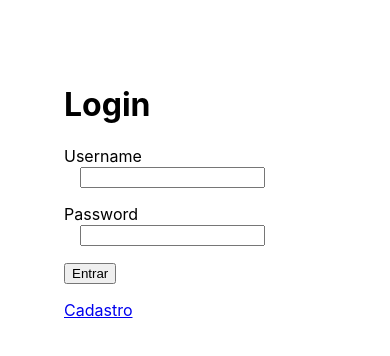
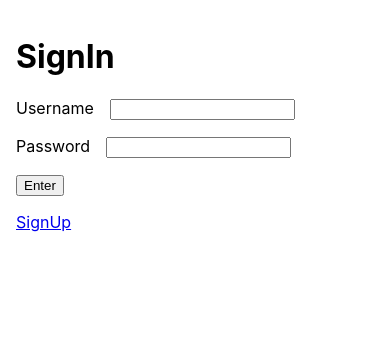
Before and after one commit to ulissesdvlopes/places-web, a React (Create React App) app: page /#/ in a window 390 px wide. Shown: the top 356 px of the page. Built offline with nearby package versions, Linux system fonts and the light colour scheme.

Commit message:
Adjusting texts and responsive design

```diff
--- a/src/App.css
+++ b/src/App.css
@@ -1,5 +1,5 @@
 main {
-  padding: 4rem;
+  padding: 1rem;
 }
 
 label {
@@ -19,7 +19,7 @@ input {
   border: 4px solid #aaa;
   margin: 1rem;
   padding: 0;
-  height: calc(100vh - 8rem);
+  height: calc(100vh - 2rem);
   display: flex;
   flex-direction: column;
   justify-content: space-between;
@@ -47,6 +47,15 @@ p.message {
   margin: 0.25rem;
 }
 
+.sender {
+  font-weight: 600;
+  color: #333;
+}
+
+.message-content {
+  font-family: serif;
+}
+
 p.message:last-child {
   padding-bottom: 10px;
 }
@@ -66,7 +75,10 @@ p.message:last-child {
   display: flex;
   align-items: stretch;
   flex: 1;
+}
 
+.chat-form label .label-text {
+  display: none;
 }
 
 .chat-form label input {
@@ -92,6 +104,13 @@ p.message:last-child {
 @media (min-width: 540px) {
   .chat-window {
     margin: 4rem;
+    height: calc(100vh - 8rem);
+  }
+  .chat-form label .label-text {
+    display: initial;
+  }
+  main {
+    padding: 4rem;
   }
 }
 
--- a/src/pages/LoginPage.js
+++ b/src/pages/LoginPage.js
@@ -31,7 +31,7 @@ const LoginPage = props => {
 
   return (
     <main>
-      <h1>Login</h1>
+      <h1>SignIn</h1>
       <form>
         <label>
           Username
@@ -41,9 +41,9 @@ const LoginPage = props => {
           Password
           <input type="password" name="password" onChange={onChange} value={payload.password} />
         </label>
-        <button onClick={send}>Entrar</button>
+        <button onClick={send}>Enter</button>
       </form>
-      <Link to="/register">Cadastro</Link>
+      <Link to="/register">SignUp</Link>
     </main>
   )
 }
--- a/src/pages/PlaceChatPage.js
+++ b/src/pages/PlaceChatPage.js
@@ -86,14 +86,17 @@ const PlaceChatPage = props => {
       <section className="messages" ref={messagesContainerRef}>
         {messages.map(item => (
           <p className="message" id={`${item.from}-${item.time}`}>
-            <span className="sender">{`<${item.from}>`} </span>{item.message}
+            <span className="sender">{`<${item.from}>`} </span>
+            <span className="message-content">{item.message}</span>
           </p>
         ))}
       </section>
 
       <form className="chat-form">
         <label>
-          message:
+          <span className="label-text">
+            message:
+          </span>
           <input
             value={message}
             onChange={e => setMessage(e.target.value)}
--- a/src/pages/PlacesListPage.js
+++ b/src/pages/PlacesListPage.js
@@ -1,11 +1,12 @@
 import React, { useEffect, useState } from 'react'
-import { Link } from 'react-router-dom';
+import { Link, useHistory } from 'react-router-dom';
 import { createPlace, getPlaces } from '../providers/apiProvider';
 
 const initialPayload = { name: "" }
 
 const PlacesListPage = props => {
 
+  const history = useHistory();
   const [user, setUser] = useState({});
   const [list, setList] = useState([]);
   const [payload, setPayload] = useState(initialPayload)
@@ -41,22 +42,28 @@ const PlacesListPage = props => {
     }
   }
 
+  const logout = () => {
+    localStorage.removeItem("user")
+    history.push("/")
+  }
+
   return (
     <main>
       <h1>Places</h1>
-      <p>Bem vindo, {user.username}</p>
+      <p>Welcome, {`<${user.username}>`}</p>
+      <button onClick={logout}>SignOut</button>
 
       <form>
-        <h2>Criar place</h2>
+        <h2>Create a place for you</h2>
         <label>
           Name
           <input name="name" onChange={onChange} value={payload.name} />
         </label>
-        <button onClick={send}>Criar</button>
+        <button onClick={send}>Create</button>
       </form>
 
       <section>
-        <h2>Places disponíveis</h2>
+        <h2>Available Places</h2>
         <ul>
           {list.map(item => (
             <li key={`place-${item.id}`}>
--- a/src/pages/RegisterPage.js
+++ b/src/pages/RegisterPage.js
@@ -32,7 +32,7 @@ const RegisterPage = props => {
 
   return (
     <main>
-      <h1>Cadastro</h1>
+      <h1>SignUp</h1>
       <form>
         <label>
           Username
@@ -46,9 +46,9 @@ const RegisterPage = props => {
           Password
           <input type="password" name="password" onChange={onChange} value={payload.password} />
         </label>
-        <button onClick={send}>Cadastrar</button>
+        <button onClick={send}>Register</button>
       </form>
-      <Link to="/">Login</Link>
+      <Link to="/">SignIn</Link>
     </main>
   )
 }
```
